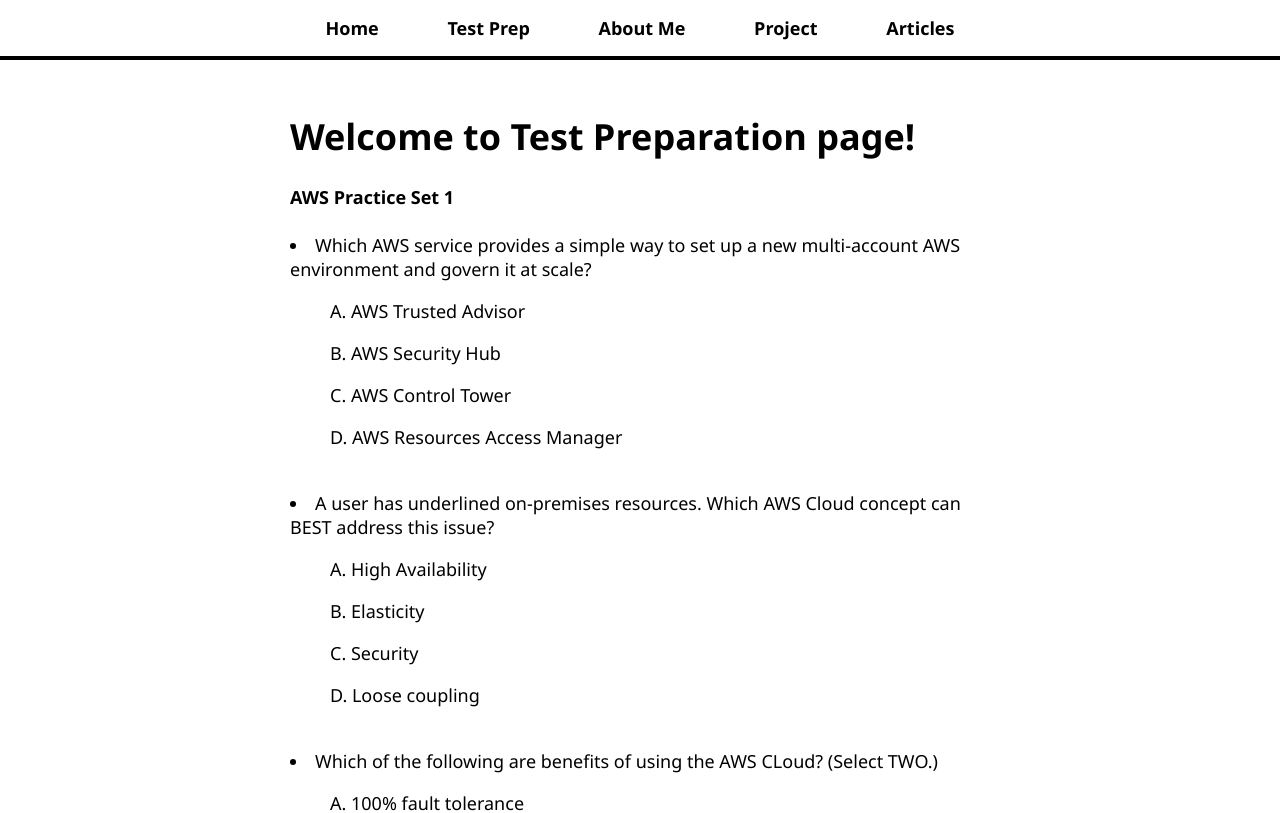
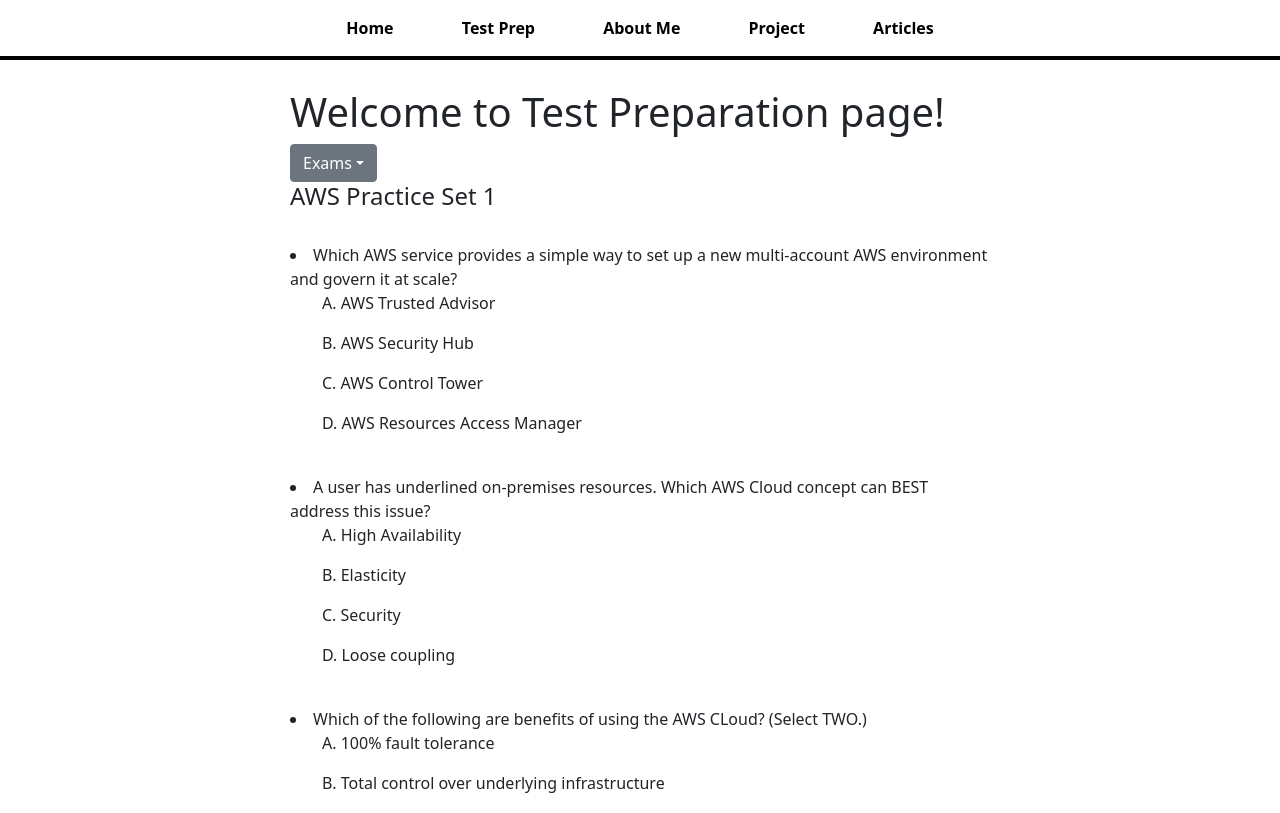
Before and after one commit to anamolacharya/Gyanmol-App, a React (Create React App) app: page /testprep in a window 1280 px wide. Shown: the top 813 px of the page. Built offline with nearby package versions, Linux system fonts and the light colour scheme.

Commit message:
Added Dropdown components

```diff
--- a/package.json
+++ b/package.json
@@ -6,10 +6,12 @@
     "@testing-library/jest-dom": "^5.11.9",
     "@testing-library/react": "^11.2.5",
     "@testing-library/user-event": "^12.8.3",
-    "react": "^17.0.1",
-    "react-dom": "^17.0.1",
+    "bootstrap": "^5.1.1",
+    "react": "^17.0.2",
+    "react-dom": "^17.0.2",
     "react-router-dom": "^5.2.0",
     "react-scripts": "4.0.3",
+    "react-tsparticles": "^1.35.0",
     "web-vitals": "^1.1.0"
   },
   "scripts": {
--- /dev/null
+++ b/src/components/Dropdown.js
@@ -0,0 +1,42 @@
+import React from "react";
+import "bootstrap/dist/css/bootstrap.min.css";
+
+export default function Dropdown() {
+  return (
+    <div class="dropdown">
+      <a
+        class="btn btn-secondary dropdown-toggle"
+        href="#"
+        role="button"
+        id="dropdownMenuLink"
+        data-bs-toggle="dropdown"
+        aria-expanded="false"
+      >
+        Exams
+      </a>
+
+      <ul class="dropdown-menu" aria-labelledby="dropdownMenuLink">
+        <li>
+          <a class="dropdown-item" href="#">
+            AWS-CCP
+          </a>
+        </li>
+        <li>
+          <a class="dropdown-item" href="#">
+            AZ-900
+          </a>
+        </li>
+        <li>
+          <a class="dropdown-item" href="#">
+            NCLEX
+          </a>
+        </li>
+        <li>
+          <a class="dropdown-item" href="#">
+            SAT
+          </a>
+        </li>
+      </ul>
+    </div>
+  );
+}
--- a/src/pages/TestPrepPage.js
+++ b/src/pages/TestPrepPage.js
@@ -1,8 +1,10 @@
 import React from "react";
+import Dropdown from "../components/Dropdown";
 
 const TestPrepPage = () => (
   <>
     <h1>Welcome to Test Preparation page!</h1>
+    <Dropdown />
     <div>
       {/* 1,2,3,4,5,6,14,16,18,20 */}
       <h4>AWS Practice Set 1</h4>
```
Also changed, not shown: 1 other file (tests, documents, lock files or other folders).
